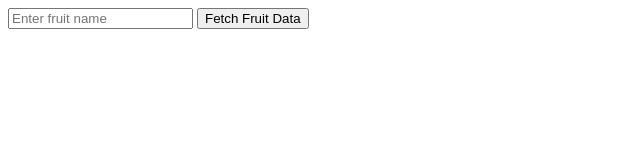
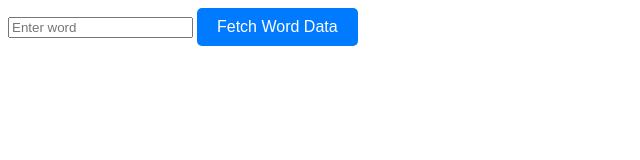
Before and after one commit to emilypark2004/CSForeach-JavaScript-Mini-Project, a plain HTML site: page index.html in a window 1280 px wide. Shown: the whole page, without its empty margins (0-640 px from the left). Drawn offline with Linux system fonts and the light colour scheme.

Commit message:
Update index.html

```diff
--- a/index.html
+++ b/index.html
@@ -3,11 +3,12 @@
 <head>
     <meta charset="UTF-8">
     <meta name="viewport" content="width=device-width, initial-scale=1.0">
-    <title>Fruit Information</title>
+    <link rel="stylesheet" href="index.css">
+    <title>Dictionary</title>
 </head>
 <body>
-    <input type="text" id="name" placeholder="Enter fruit name">
-    <button onclick="fetchData()">Fetch Fruit Data</button>
+    <input type="text" id="name" placeholder="Enter word">
+    <button onclick="fetchData()">Fetch Word Data</button>
 
     <div id="phonetics"></div>
     <script src="index.js"></script>
```
